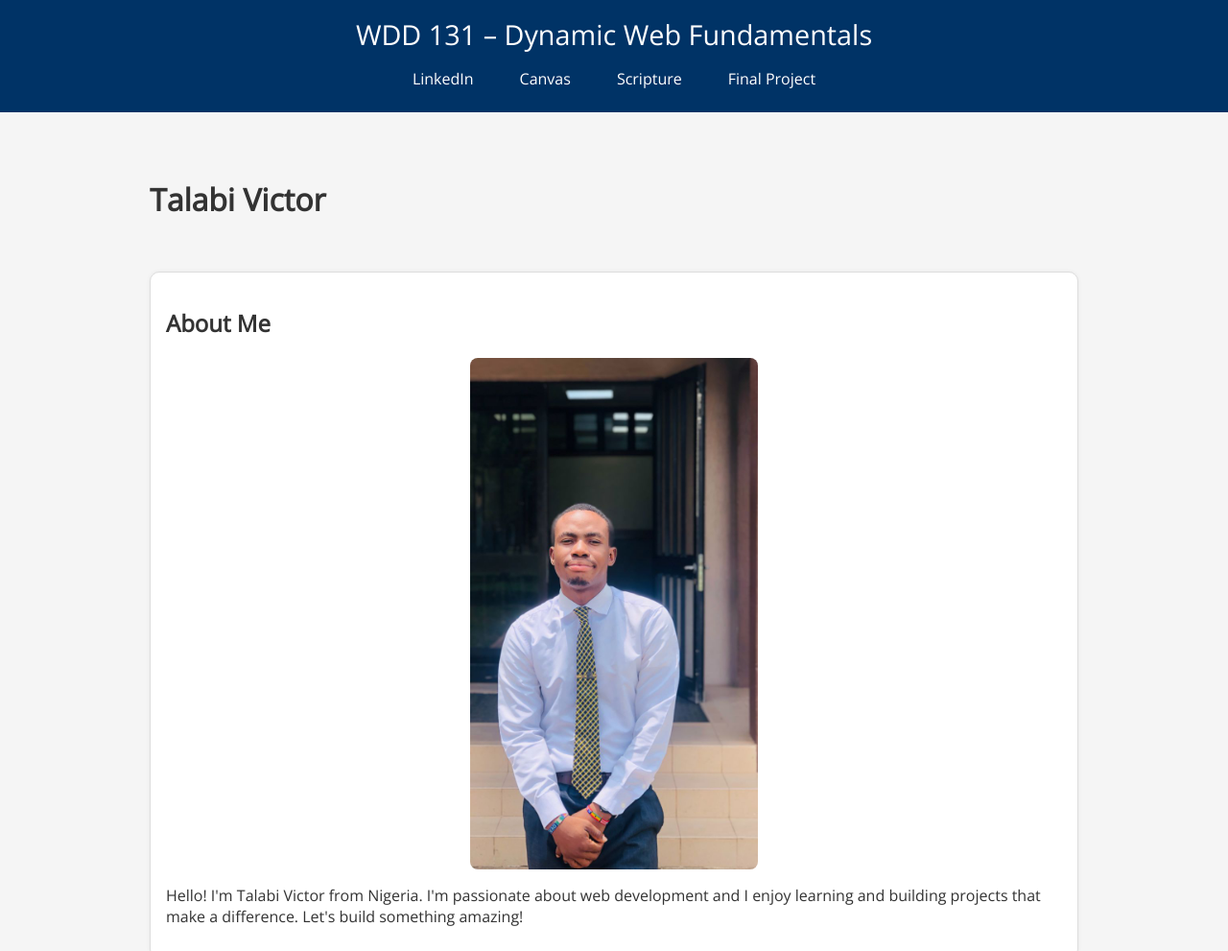
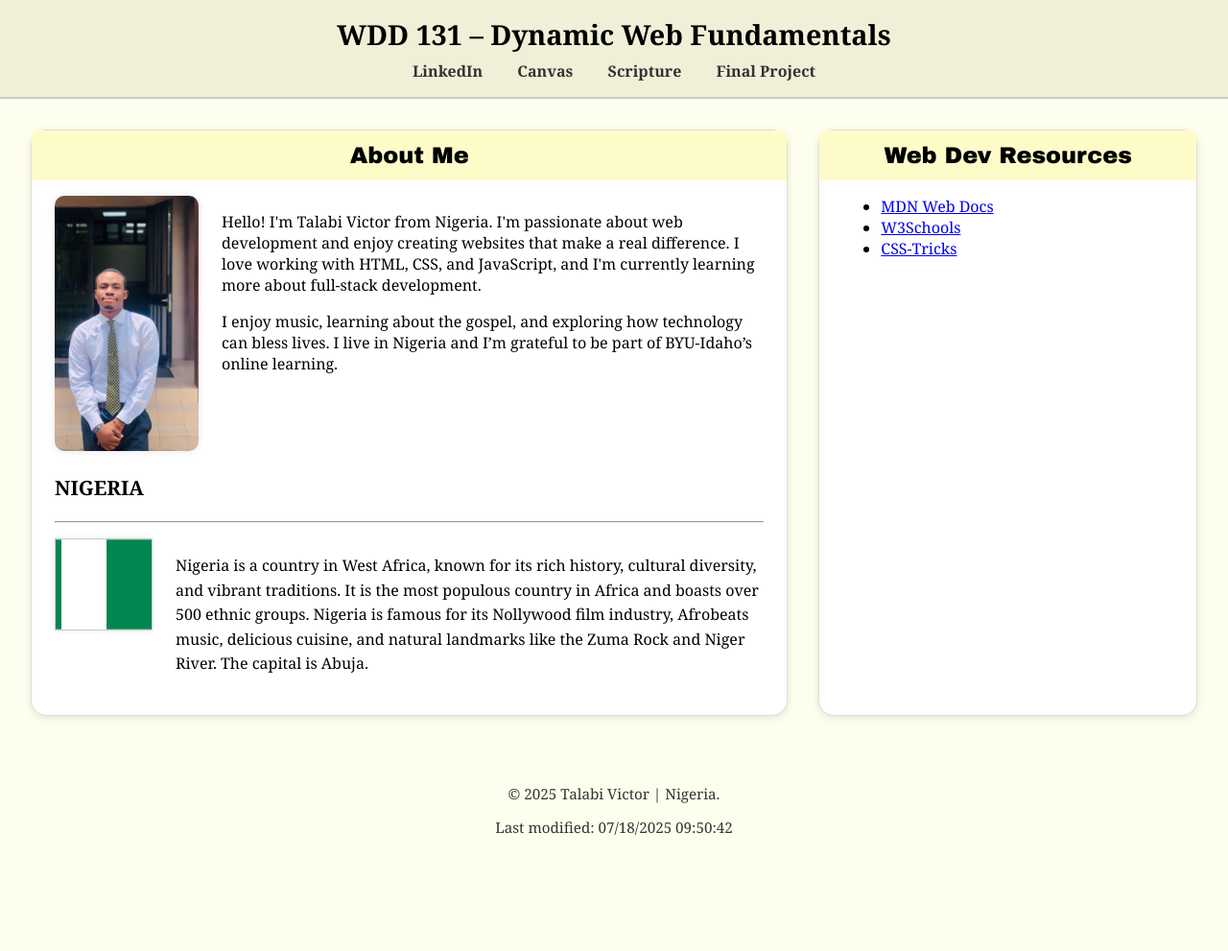
Before and after one commit to BIGvic-Coder/wdd131, a plain HTML site: page index.html in a window 1280 px wide. Shown: the top 991 px of the page at 96% size. After the commit the page ends 912 px from the top, so only its background shows below. Drawn offline with nearby package versions, Linux system fonts and the light colour scheme.

Commit message:
Final project: Added updated HTML and CSS for course landing page

```diff
--- a/index.html
+++ b/index.html
@@ -14,7 +14,7 @@
   </head>
   <body>
     <header>
-      <span id="course-title">WDD 131 – Dynamic Web Fundamentals</span>
+      <h1>WDD 131 – Dynamic Web Fundamentals</h1>
       <nav>
         <a href="https://linkedin.com" target="_blank">LinkedIn</a>
         <a href="https://byupw.instructure.com/" target="_blank">Canvas</a>
@@ -27,22 +27,48 @@
       </nav>
     </header>
 
-    <main>
-      <h1>Talabi Victor</h1>
+    <main class="container">
+      <!-- About Me Card -->
+      <section class="card about-me">
+        <h2>About Me</h2>
+        <div class="about-content">
+          <img src="images/fresh.jpg" alt="Talabi Victor portrait" />
+          <div class="about-text">
+            <p>
+              Hello! I'm Talabi Victor from Nigeria. I'm passionate about web
+              development and enjoy creating websites that make a real
+              difference. I love working with HTML, CSS, and JavaScript, and I'm
+              currently learning more about full-stack development.
+            </p>
+            <p>
+              I enjoy music, learning about the gospel, and exploring how
+              technology can bless lives. I live in Nigeria and I’m grateful to
+              be part of BYU-Idaho’s online learning.
+            </p>
+          </div>
+        </div>
 
-      <section class="card">
-        <h2>About Me</h2>
-        <img src="images/fresh.jpg" alt="Talabi Victor" />
-        <p>
-          Hello! I'm Talabi Victor from Nigeria. I'm passionate about web
-          development and I enjoy learning and building projects that make a
-          difference. Let's build something amazing!
-        </p>
+        <!-- Country Info -->
+        <h3 class="location-title">Nigeria</h3>
+        <hr />
+        <div class="country-info">
+          <img src="images/naija flag.jpg" alt="Official Flag of Nigeria" />
+          <div class="country-description">
+            <p>
+              Nigeria is a country in West Africa, known for its rich history,
+              cultural diversity, and vibrant traditions. It is the most
+              populous country in Africa and boasts over 500 ethnic groups.
+              Nigeria is famous for its Nollywood film industry, Afrobeats
+              music, delicious cuisine, and natural landmarks like the Zuma Rock
+              and Niger River. The capital is Abuja.
+            </p>
+          </div>
+        </div>
       </section>
 
-      <section class="card">
+      <!-- Resources Card -->
+      <section class="card resources">
         <h2>Web Dev Resources</h2>
-        <img src="images/naija flag.jpg" alt="Nigeria Flag" />
         <ul>
           <li>
             <a href="https://developer.mozilla.org/" target="_blank"
@@ -60,7 +86,7 @@
     </main>
 
     <footer>
-      <p>&copy; <span id="currentyear"></span> Talabi Victor, Nigeria</p>
+      <p>&copy; <span id="currentyear"></span> Talabi Victor | Nigeria.</p>
       <p id="lastModified"></p>
     </footer>
   </body>
--- a/styles/base.css
+++ b/styles/base.css
@@ -1,77 +1,113 @@
-@import url("https://fonts.googleapis.com/css2?family=Open+Sans&display=swap");
-
-* {
-  box-sizing: border-box;
-}
-
+/* General Styles */
 body {
-  font-family: "Open Sans", sans-serif;
+  font-family: Georgia, serif;
   margin: 0;
-  padding: 0;
-  background: #f5f5f5;
-  color: #333;
+  background-color: #fefeee;
 }
 
 header {
-  background-color: #003366;
-  color: white;
+  background-color: #f0f0d8;
   padding: 1rem;
   text-align: center;
+  border-bottom: 2px solid #ccc;
 }
 
-#course-title {
-  display: block;
+header h1 {
+  margin: 0;
   font-size: 1.8rem;
-  margin-bottom: 0.5rem;
+  font-weight: bold;
 }
 
 nav {
-  display: flex;
-  justify-content: center;
-  flex-wrap: wrap;
-  gap: 1rem;
+  margin-top: 0.5rem;
 }
 
 nav a {
-  color: white;
+  margin: 0 1rem;
   text-decoration: none;
-  padding: 0.5rem 1rem;
-  transition: background-color 0.3s;
+  color: #333;
+  font-weight: bold;
 }
 
-nav a:hover {
-  background-color: #0055aa;
-  border-radius: 5px;
-}
-
-main {
-  max-width: 1000px;
-  margin: 2rem auto;
-  padding: 1rem;
+.container {
   display: grid;
+  grid-template-columns: 2fr 1fr;
   gap: 2rem;
+  padding: 2rem;
 }
 
 .card {
   background-color: white;
-  padding: 1rem;
+  border-radius: 16px;
+  padding: 1.5rem;
+  box-shadow: 0 2px 8px rgba(0, 0, 0, 0.1);
   border: 1px solid #ddd;
-  border-radius: 10px;
-  box-shadow: 0 0 5px rgba(0, 0, 0, 0.05);
 }
 
-.card img {
-  width: 100%;
-  max-width: 300px;
-  height: auto;
-  display: block;
-  margin: 1rem auto;
-  border-radius: 8px;
+.card h2 {
+  background-color: #fdfcc8;
+  padding: 0.8rem;
+  border-radius: 8px 8px 0 0;
+  margin: -1.5rem -1.5rem 1rem -1.5rem;
+  text-align: center;
+  font-weight: bold;
+  font-family: "Arial Black", sans-serif;
 }
 
+/* About Me Section */
+.about-content {
+  display: flex;
+  flex-direction: row;
+  gap: 1.5rem;
+  align-items: flex-start;
+  flex-wrap: wrap;
+}
+
+.about-content img {
+  width: 150px;
+  height: auto;
+  border-radius: 10px;
+  box-shadow: 0 0 8px rgba(0, 0, 0, 0.1);
+  flex-shrink: 0;
+}
+
+.about-text {
+  flex: 1;
+}
+
+.location-title {
+  font-size: 1.3rem;
+  font-weight: bold;
+  text-transform: uppercase;
+  margin-top: 1.5rem;
+}
+
+.country-info {
+  display: flex;
+  gap: 1.5rem;
+  margin-top: 1rem;
+  align-items: flex-start;
+}
+
+.country-info img {
+  width: 100px;
+  height: auto;
+  border: 1px solid #ccc;
+  box-shadow: 0 0 6px rgba(0, 0, 0, 0.1);
+  flex-shrink: 0;
+}
+
+.country-description {
+  flex: 1;
+  font-size: 1rem;
+  line-height: 1.6;
+}
+
+/* Footer */
 footer {
-  background-color: #eee;
-  padding: 1rem;
   text-align: center;
-  font-size: 0.9rem;
+  padding: 1.5rem;
+  background-color: #fefeee;
+  font-size: 0.95rem;
+  color: #333;
 }
```
